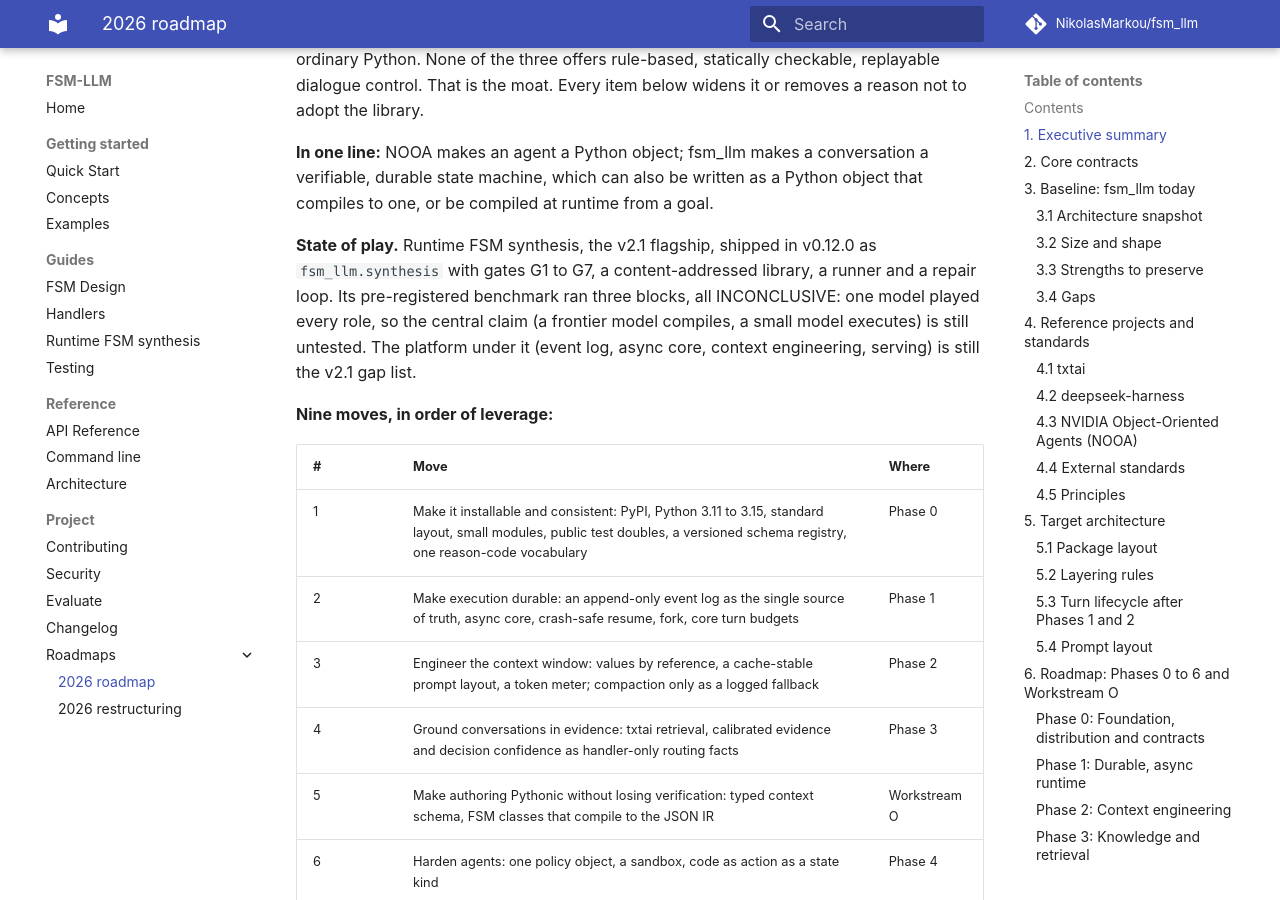
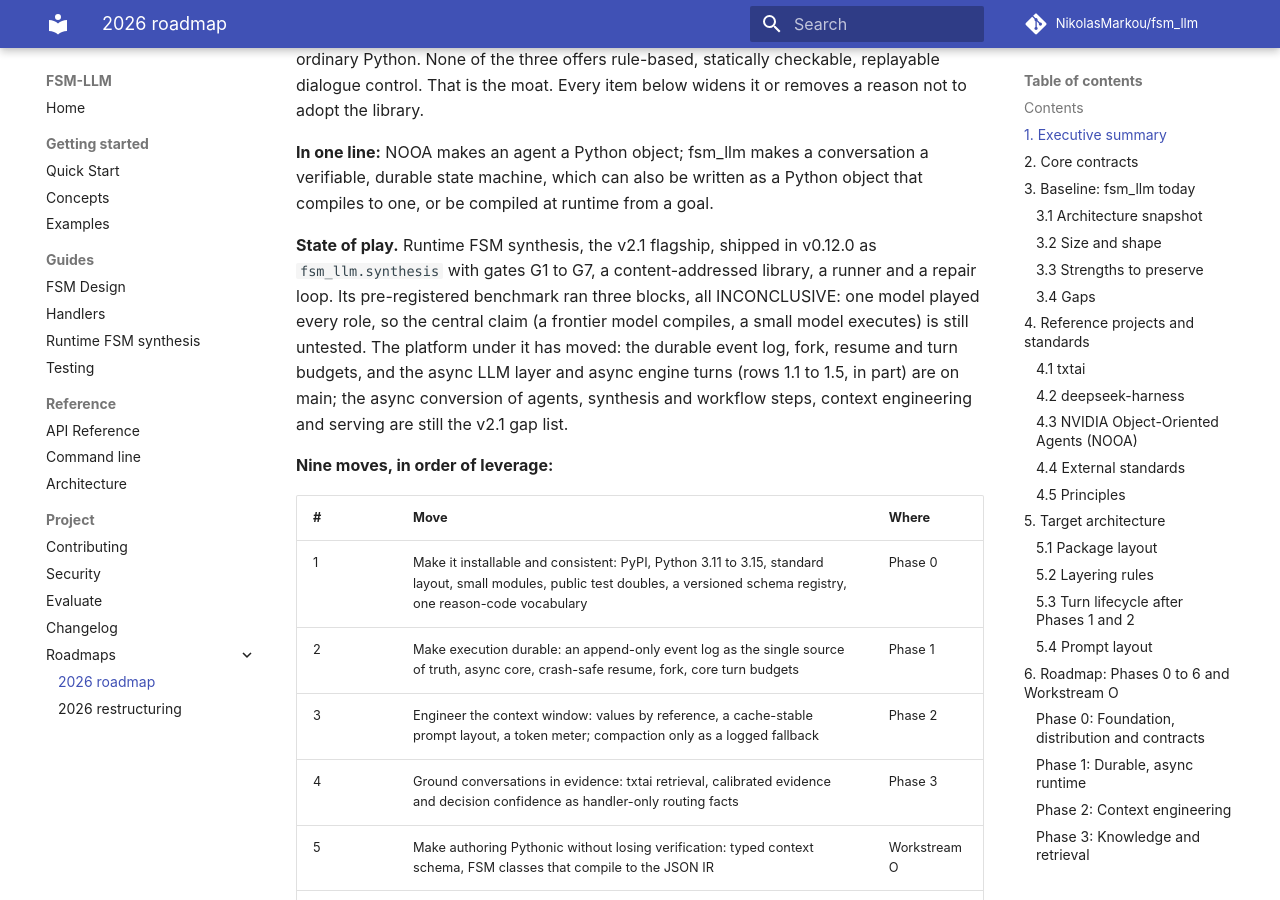
Before and after one commit to NikolasMarkou/fsm_llm, an MkDocs documentation site: the page built from docs/2026_roadmap.md, in a window 1280 px wide and 900 px high, scrolled down 1411 px. Built offline with MkDocs 1.6.1 and Material for MkDocs 9.7.7, drawn with Linux system fonts in a browser that asks for light colours; comment, search, counter and statistics services are not loaded; the version menu is left out.

Commit message:
docs: README states the async engine turns and the scoped default model, the roadmap state of play is true again, and the roadmap and root README are editable by an agent to keep a status line true (the never-edit rule is lifted)

```diff
--- a/docs/2026_roadmap.md
+++ b/docs/2026_roadmap.md
@@ -35,7 +35,7 @@
 
 **In one line:** NOOA makes an agent a Python object; fsm_llm makes a conversation a verifiable, durable state machine, which can also be written as a Python object that compiles to one, or be compiled at runtime from a goal.
 
-**State of play.** Runtime FSM synthesis, the v2.1 flagship, shipped in v0.12.0 as `fsm_llm.synthesis` with gates G1 to G7, a content-addressed library, a runner and a repair loop. Its pre-registered benchmark ran three blocks, all INCONCLUSIVE: one model played every role, so the central claim (a frontier model compiles, a small model executes) is still untested. The platform under it (event log, async core, context engineering, serving) is still the v2.1 gap list.
+**State of play.** Runtime FSM synthesis, the v2.1 flagship, shipped in v0.12.0 as `fsm_llm.synthesis` with gates G1 to G7, a content-addressed library, a runner and a repair loop. Its pre-registered benchmark ran three blocks, all INCONCLUSIVE: one model played every role, so the central claim (a frontier model compiles, a small model executes) is still untested. The platform under it has moved: the durable event log, fork, resume and turn budgets, and the async LLM layer and async engine turns (rows 1.1 to 1.5, in part) are on main; the async conversion of agents, synthesis and workflow steps, context engineering and serving are still the v2.1 gap list.
 
 **Nine moves, in order of leverage:**
 
```
Also changed, not shown: README.md (+2 -2 lines), docs/AGENTS.md (+2 -2 lines), docs/README.md (+1 -1 lines).
